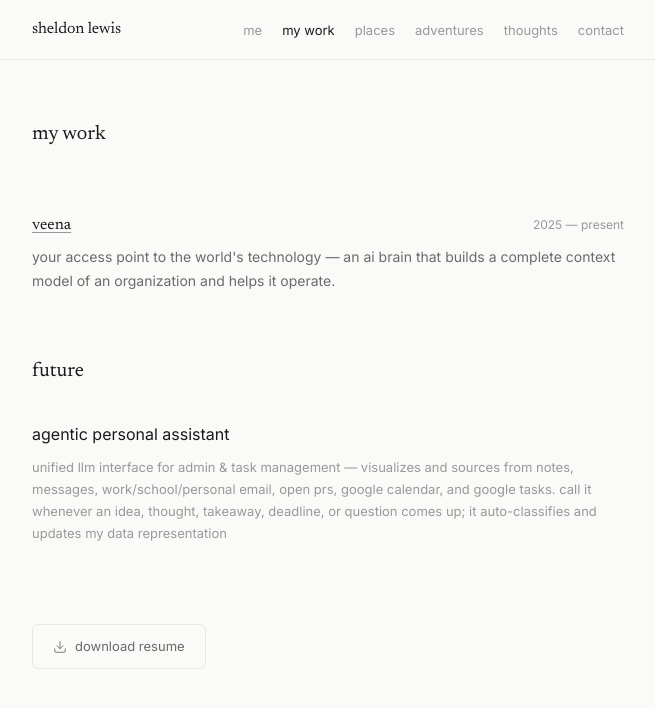
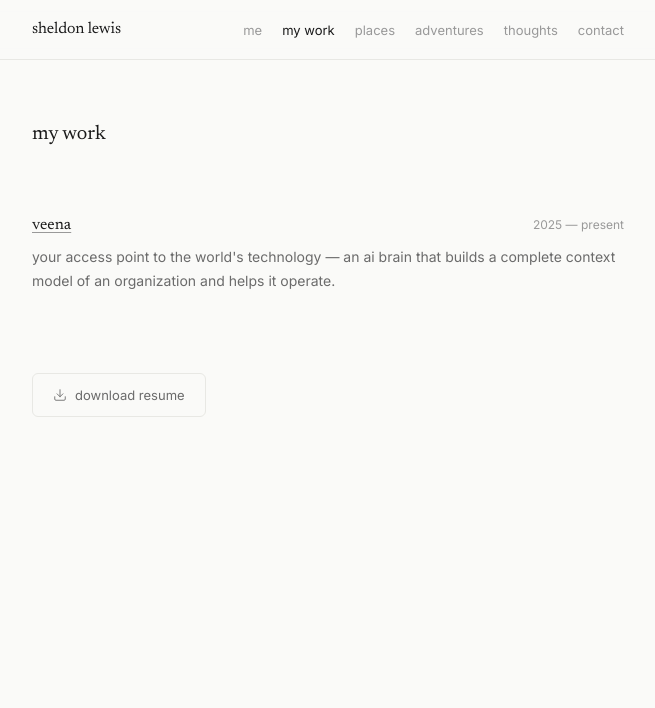
Before and after one commit to sheldonblewis/shelly-site, a Next.js app: page /work in a window 1280 px wide. Shown: the top 708 px of the page, without its empty margins (312-967 px from the left). Built offline with nearby package versions, Linux system fonts and the light colour scheme.

Commit message:
Remove future assistant project

```diff
--- a/pages/work.js
+++ b/pages/work.js
@@ -27,15 +27,6 @@ export default function Work() {
         </div>
       </div>
 
-      <Section title="future">
-        <div className="future-links">
-          <span className="future-project">agentic personal assistant</span>
-          <span className="subtle-link">
-            unified LLM interface for admin & task management — visualizes and sources from Notes, Messages, work/school/personal email, open PRs, Google Calendar, and Google Tasks. call it whenever an idea, thought, takeaway, deadline, or question comes up; it auto-classifies and updates my data representation
-          </span>
-        </div>
-      </Section>
-
       <div className="section">
         <a href="/resume.pdf" download className="download-btn">
           <svg width="14" height="14" viewBox="0 0 24 24" fill="none" stroke="currentColor" strokeWidth="1.5" strokeLinecap="round" strokeLinejoin="round">
--- a/styles/globals.css
+++ b/styles/globals.css
@@ -519,23 +519,6 @@ p {
   text-decoration: none;
 }
 
-/* future links */
-.future-links {
-  margin-top: 1.5rem;
-  display: flex;
-  flex-direction: column;
-  gap: 0.5rem;
-}
-
-.subtle-link {
-  font-size: 0.813rem;
-  color: var(--color-text-tertiary);
-}
-
-.future-project {
-  margin-top: 0.75rem;
-}
-
 /* empty state */
 .empty-state {
   color: var(--color-text-tertiary);
```
